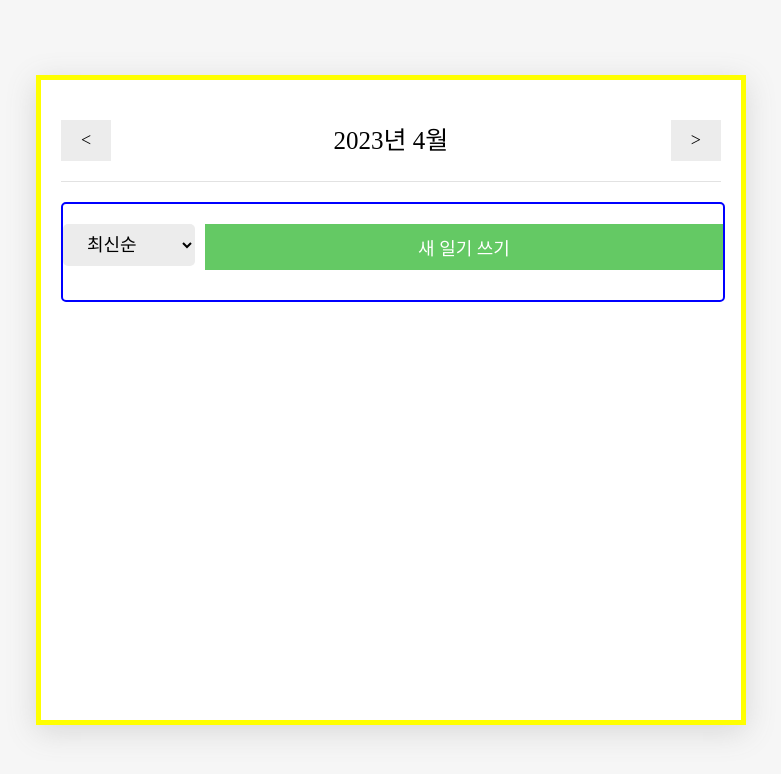
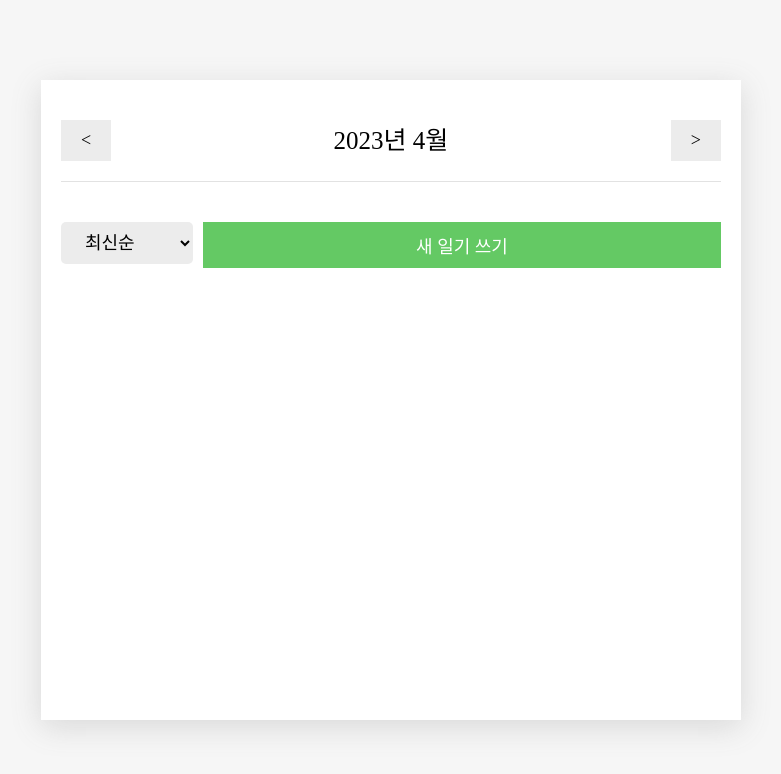
Before and after one commit to insidelamp/react_diary, a React (Create React App) app: page / in a window 1280 px wide. Shown: the top 774 px of the page, without its empty margins (249-1030 px from the left). Built offline with nearby package versions, Linux system fonts and the light colour scheme.

Commit message:
boder삭제 및 key 오류 수정, 배포준비

```diff
--- a/src/GlobalStyles.ts
+++ b/src/GlobalStyles.ts
@@ -25,7 +25,6 @@ body {
   max-width: 700px;
   width: 100%;
   height: 80vh;
-border: 5px solid yellow;
   background-color: white;
   box-shadow: rgba(100,100,100,0.2) 0px 7px 29px 0px;
   overflow: hidden;
--- a/src/components/DiaryList.tsx
+++ b/src/components/DiaryList.tsx
@@ -70,7 +70,6 @@ const Wrapper = styled.div`
   font-size: 18px;
   flex-grow: 1;
   width: 100%;
-  border: 2px solid blue;
 `;
 
 const MenuWrapper = styled.div`
```
